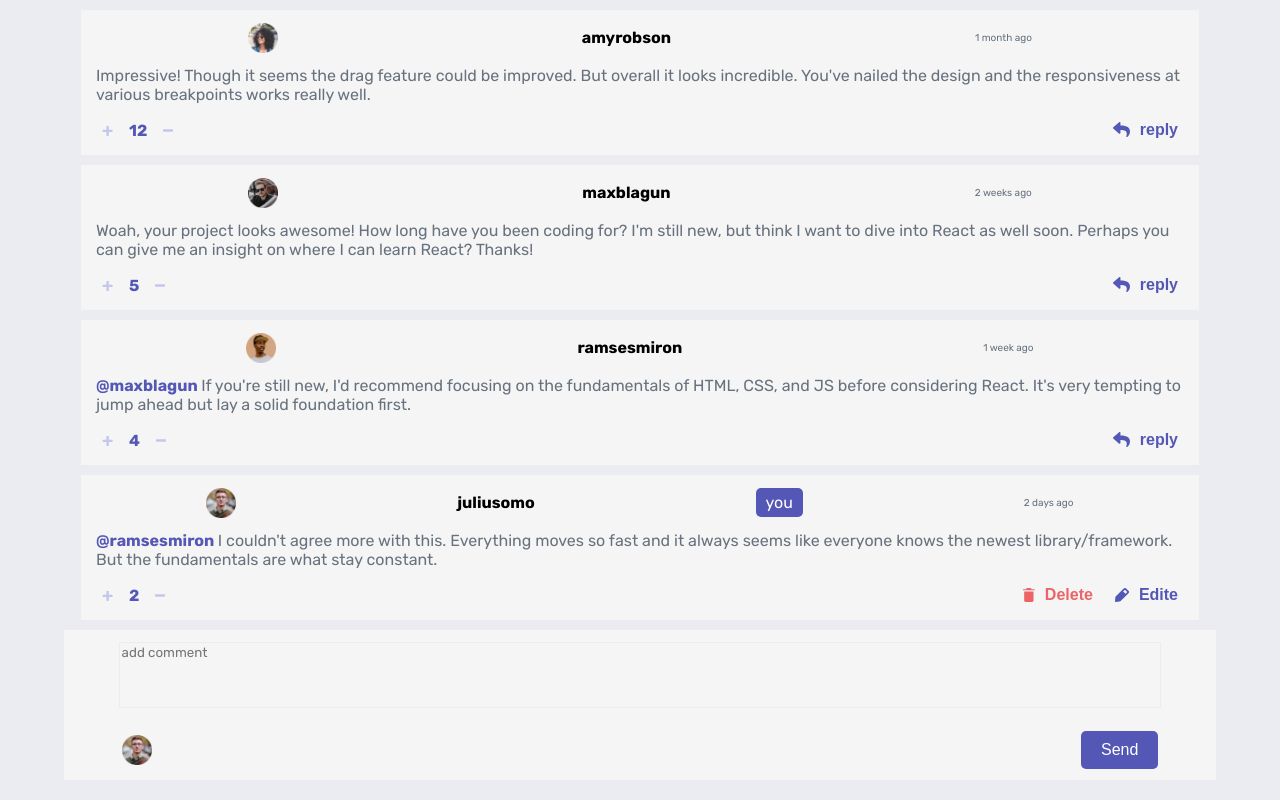
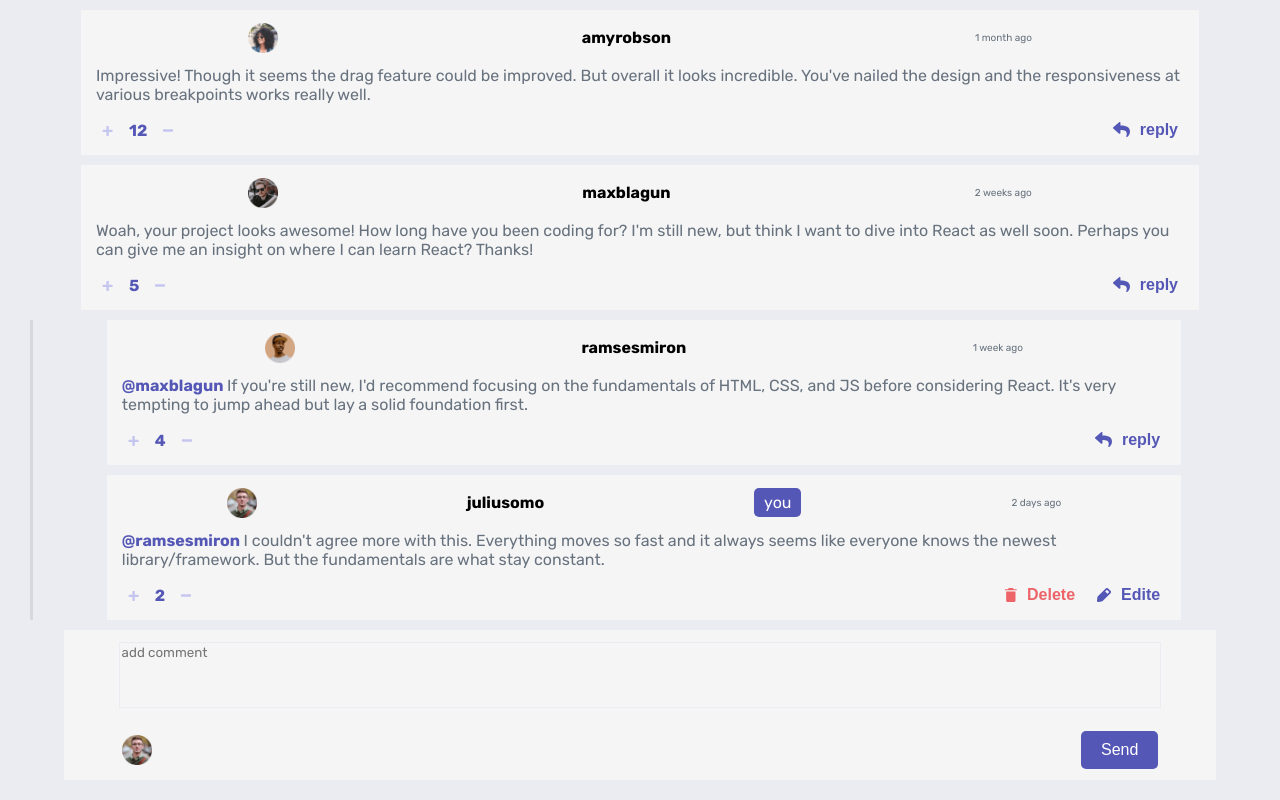
Before and after one commit to Joel-Hendrix1021/interactive-comments, a React (Create React App) app: page / in a window 1280 px wide. Built offline with nearby package versions, Linux system fonts and the light colour scheme.

Commit message:
add thread styles

```diff
--- a/src/components/CardComent/CardComent.js
+++ b/src/components/CardComent/CardComent.js
@@ -1,21 +1,29 @@
+import { LineThread, Thread } from ".";
 import Comment from "../coment/Comment";
 
 const CardComent = ({ comment }) => {
-    console.log(comment.replies);
+    console.log("line", comment.replies);
     return (
         <>
             <Comment comment={comment}/>
             {
-                comment.replies.map(item => {
-                    return (
-                        <div key={item.id} className="thread">
-                            <Comment comment={item}/>
-                        </div>
-                    );
-                })
+                comment.replies.length > 0 && (
+                    <Thread>
+                        <LineThread></LineThread>
+                        {
+                            comment.replies.map(item => {
+                                return (
+                                    <Comment key={item.id} comment={item}/>
+                                );
+                            })
+                        }
+                    </Thread>
+                )
             }
         </>
     );
 };
 
 export default CardComent;
+
+//
--- /dev/null
+++ b/src/components/CardComent/index.js
@@ -0,0 +1,16 @@
+import styled from "styled-components";
+
+export const Thread = styled.div`
+  width: 96%;
+  margin: auto;
+  left: 4px;
+  position: relative;
+`;
+
+export const LineThread = styled.span`
+  background: hsla(211, 10%, 45%, 0.158);
+  width: 3px;
+  height: 100%;
+  position: absolute;
+  z-index: 1000;
+`;
```
Also changed, not shown: src/App.css (line endings or trailing spaces).
